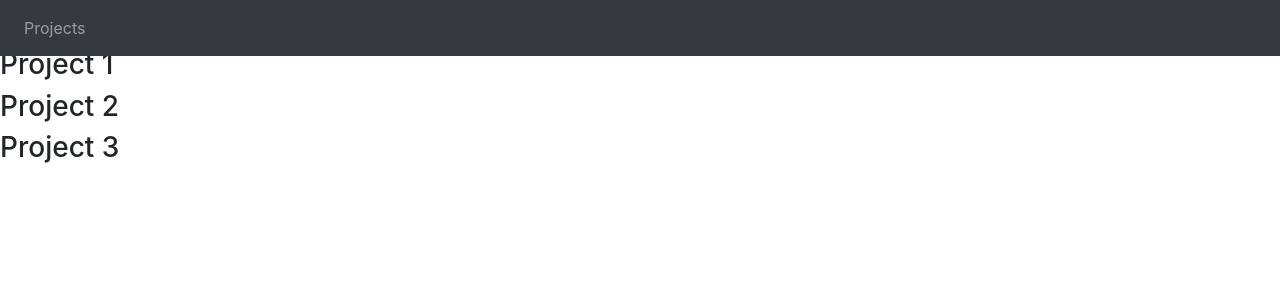
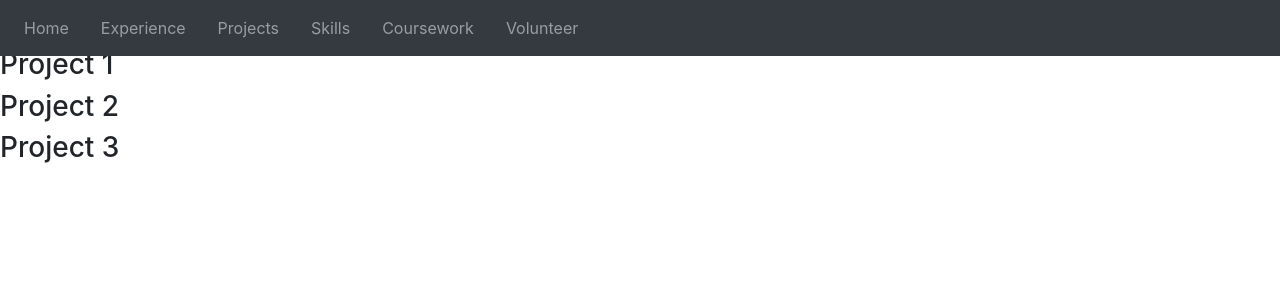
Before and after one commit to jesus-r-mendoza/Portfolio, a React (Create React App) app: page / in a window 1280 px wide. Shown: the top 300 px of the page. Built offline with nearby package versions, Linux system fonts and the light colour scheme.

Commit message:
added navbar links to reflect the design wireframe

```diff
--- a/src/components/Header.js
+++ b/src/components/Header.js
@@ -7,7 +7,12 @@ class Header extends React.Component {
         return (
             <Navbar fixed="top" variant="dark" bg="dark">
                 <Nav>
-                    <Nav.Link href="#test">Projects</Nav.Link>
+                    <Nav.Link href="" className="mr-3">Home</Nav.Link>
+                    <Nav.Link href="" className="mr-3">Experience</Nav.Link>
+                    <Nav.Link href="#test" className="mr-3">Projects</Nav.Link>
+                    <Nav.Link href="" className="mr-3">Skills</Nav.Link>
+                    <Nav.Link href="" className="mr-3">Coursework</Nav.Link>
+                    <Nav.Link href="" className="mr-3">Volunteer</Nav.Link>
                 </Nav>
             </Navbar>
         )
```
